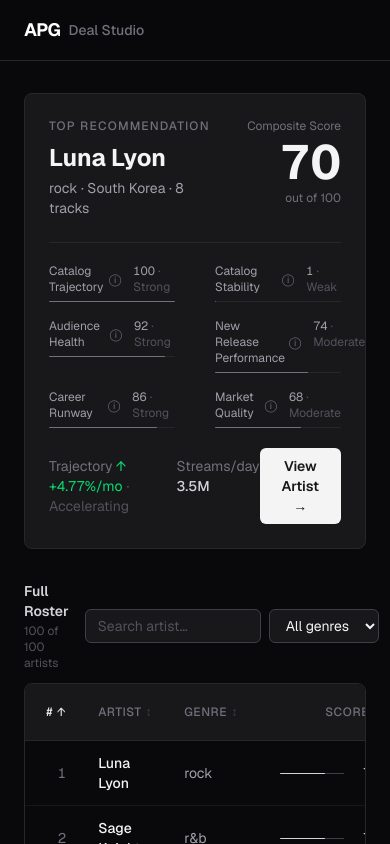
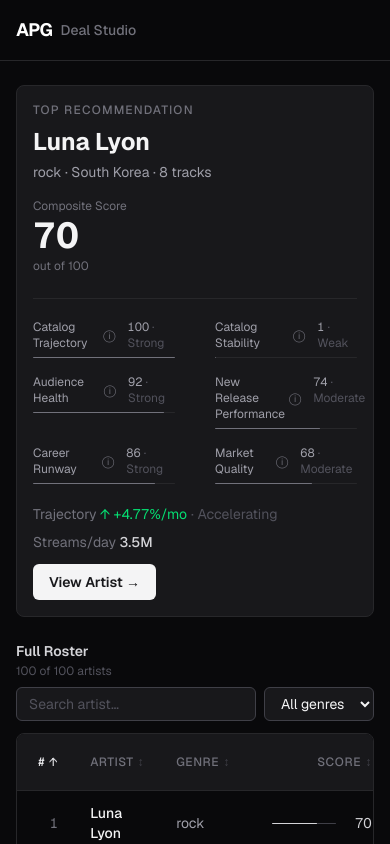
Before and after one commit to omidmelo/apg-deal-modeling-case-study, a Next.js app in the folder studio/: page / in a window 390 px wide. Shown: the top 844 px of the page. Built offline with nearby package versions, Linux system fonts and the light colour scheme.

Commit message:
Rework layouts, tooltips, and table overflow for small screens

```diff
--- a/studio/components/ArtistDetailClient.tsx
+++ b/studio/components/ArtistDetailClient.tsx
@@ -18,6 +18,7 @@ import {
 } from "recharts"
 
 import { fmtStreams, fmtTrajectory } from "@/lib/format"
+import { InfoTooltip } from "@/components/InfoTooltip"
 import type { ArtistDetail, ScoreBreakdown } from "@/types"
 
 // ─── Constants ────────────────────────────────────────────────────────────────
@@ -97,18 +98,7 @@ function ChartCard({
     <div className="rounded-lg border border-zinc-800 bg-zinc-900 p-4">
       <div className="flex items-center gap-1.5 mb-3">
         <p className="text-xs font-medium text-zinc-500 uppercase tracking-wider">{title}</p>
-        {hint && (
-          <div className="relative group">
-            <span className="text-zinc-500 hover:text-zinc-300 cursor-help text-xs leading-none select-none">
-              ⓘ
-            </span>
-            <div className="absolute bottom-full left-0 mb-2 hidden group-hover:block z-20
-                            w-60 rounded-md bg-zinc-800 border border-zinc-700
-                            px-3 py-2 text-xs text-zinc-300 leading-relaxed shadow-xl">
-              {hint}
-            </div>
-          </div>
-        )}
+        {hint && <InfoTooltip content={hint} />}
       </div>
       {children}
     </div>
@@ -183,14 +173,7 @@ function ScoreDimension({
       <div className="flex justify-between items-baseline mb-1.5">
         <span className="flex items-center gap-1 text-xs text-zinc-400">
           {label}
-          {hint && (
-            <div className="relative group">
-              <span className="text-zinc-500 hover:text-zinc-300 cursor-help text-xs leading-none select-none">ⓘ</span>
-              <div className="absolute bottom-full left-0 mb-2 hidden group-hover:block z-20 w-72 rounded-md bg-zinc-800 border border-zinc-700 px-3 py-2 text-xs text-zinc-300 leading-relaxed shadow-xl">
-                {hint}
-              </div>
-            </div>
-          )}
+          {hint && <InfoTooltip content={hint} />}
         </span>
         <span className="text-xs tabular-nums text-zinc-400">
           {score.toFixed(0)}
@@ -271,7 +254,7 @@ export function ArtistDetailClient({ artist }: { artist: ArtistDetail }) {
       : "#e4e4e7"  // zinc-200 — light enough to read on dark bg
 
   return (
-    <div className="max-w-7xl mx-auto px-6 py-8">
+    <div className="max-w-7xl mx-auto px-4 sm:px-6 py-6 sm:py-8">
 
       {/* Back link */}
       <Link
@@ -282,9 +265,9 @@ export function ArtistDetailClient({ artist }: { artist: ArtistDetail }) {
       </Link>
 
       {/* Artist header */}
-      <div className="flex items-start justify-between gap-6 mb-8">
+      <div className="flex flex-col sm:flex-row sm:items-start sm:justify-between gap-3 sm:gap-6 mb-6 sm:mb-8">
         <div>
-          <h1 className="text-3xl font-bold text-zinc-100 mb-2">{meta.artist_name}</h1>
+          <h1 className="text-2xl sm:text-3xl font-bold text-zinc-100 mb-2">{meta.artist_name}</h1>
           <div className="flex flex-wrap items-center gap-2 text-sm text-zinc-500">
             <span>{meta.genre}</span>
             <span className="text-zinc-700">·</span>
@@ -303,7 +286,7 @@ export function ArtistDetailClient({ artist }: { artist: ArtistDetail }) {
         </div>
 
         {/* Key stats */}
-        <div className="shrink-0 flex gap-6 text-right">
+        <div className="flex gap-5 sm:gap-6 sm:shrink-0 sm:text-right">
           <div>
             <p className="text-xs text-zinc-600 mb-0.5">Composite Score</p>
             <p className="text-3xl font-bold text-zinc-100 tabular-nums leading-none">
@@ -662,8 +645,8 @@ export function ArtistDetailClient({ artist }: { artist: ArtistDetail }) {
       {activeTab === "deal" && (
         <div className="grid grid-cols-1 lg:grid-cols-[320px_1fr] gap-6 items-start">
 
-          {/* Configurator — sticky within the deal section */}
-          <div className="sticky top-20 h-fit">
+          {/* Configurator — sticky on desktop, normal flow on mobile */}
+          <div className="sm:sticky sm:top-20 h-fit">
             <DealConfigurator />
           </div>
 
--- a/studio/components/DealConfigurator.tsx
+++ b/studio/components/DealConfigurator.tsx
@@ -2,6 +2,7 @@
 
 import { useState, useEffect } from "react"
 import { useDealStore, DEFAULT_PARAMS, type DealParams } from "@/store/deal"
+import { InfoTooltip } from "@/components/InfoTooltip"
 
 // ─── Shared input primitives ──────────────────────────────────────────────────
 
@@ -22,14 +23,7 @@ function LeverRow({
       {/* Label */}
       <div className="flex items-center gap-1 flex-1 min-w-0">
         <span className="text-xs text-zinc-400 truncate">{label}</span>
-        {hint && (
-          <div className="relative group shrink-0">
-            <span className="text-zinc-500 hover:text-zinc-300 cursor-help text-xs leading-none select-none">ⓘ</span>
-            <div className="absolute bottom-full left-0 mb-2 hidden group-hover:block z-30 w-64 rounded-md bg-zinc-800 border border-zinc-700 px-3 py-2 text-xs text-zinc-300 leading-relaxed shadow-xl">
-              {hint}
-            </div>
-          </div>
-        )}
+        {hint && <InfoTooltip content={hint} />}
       </div>
 
       {/* Input + unit */}
--- a/studio/components/DealResults.tsx
+++ b/studio/components/DealResults.tsx
@@ -17,6 +17,7 @@ import {
 import { runDeal }                          from "@/lib/dealEngine"
 import { useDealStore, toEngineInputs }     from "@/store/deal"
 import { fmtUsd }                           from "@/lib/format"
+import { InfoTooltip }                      from "@/components/InfoTooltip"
 import type { ArtistAnchors, ScenarioResult } from "@/types/deal"
 import type { Scenario }                    from "@/store/deal"
 
@@ -66,11 +67,11 @@ function KpiCard({
     : "text-zinc-100"
 
   return (
-    <div className="rounded-lg border border-zinc-800 bg-zinc-900 px-4 py-3 flex-1 min-w-[120px]">
+    <div className="rounded-lg border border-zinc-800 bg-zinc-900 px-3 py-3 sm:px-4">
       <p className="text-[10px] font-medium text-zinc-600 uppercase tracking-wider mb-1.5">
         {label}
       </p>
-      <p className={`text-xl font-bold tabular-nums leading-none ${valueColor}`}>
+      <p className={`text-lg sm:text-xl font-bold tabular-nums leading-none ${valueColor}`}>
         {value}
       </p>
       {sub && <p className="text-[10px] text-zinc-600 mt-1">{sub}</p>}
@@ -127,16 +128,7 @@ function ChartCard({
     <div className="rounded-lg border border-zinc-800 bg-zinc-900 p-4">
       <div className="flex items-center gap-1.5 mb-3">
         <p className="text-xs font-medium text-zinc-500 uppercase tracking-wider">{title}</p>
-        {hint && (
-          <div className="relative group">
-            <span className="text-zinc-500 hover:text-zinc-300 cursor-help text-xs leading-none select-none">
-              ⓘ
-            </span>
-            <div className="absolute bottom-full left-0 mb-2 hidden group-hover:block z-20 w-64 rounded-md bg-zinc-800 border border-zinc-700 px-3 py-2 text-xs text-zinc-300 leading-relaxed shadow-xl">
-              {hint}
-            </div>
-          </div>
-        )}
+        {hint && <InfoTooltip content={hint} />}
       </div>
       {children}
     </div>
@@ -253,7 +245,7 @@ export function DealResults({ anchors }: { anchors: ArtistAnchors }) {
     <div className="mt-10 space-y-5">
 
       {/* Divider + header */}
-      <div className="border-t border-zinc-800 pt-8 flex items-start justify-between gap-4 flex-wrap">
+      <div className="border-t border-zinc-800 pt-6 sm:pt-8 flex items-start justify-between gap-4 flex-wrap">
         <div>
           <h2 className="text-sm font-semibold text-zinc-300">Deal Projection</h2>
           <p className="text-xs text-zinc-600 mt-0.5">
@@ -264,7 +256,7 @@ export function DealResults({ anchors }: { anchors: ArtistAnchors }) {
       </div>
 
       {/* KPI row */}
-      <div className="flex gap-3 flex-wrap">
+      <div className="grid grid-cols-2 sm:grid-cols-3 lg:grid-cols-5 gap-3">
         <KpiCard
           label="Break-even"
           value={fmtMonth(active.breakEvenMonth)}
--- a/studio/components/Header.tsx
+++ b/studio/components/Header.tsx
@@ -3,7 +3,7 @@ import Link from "next/link"
 export function Header() {
   return (
     <header className="border-b border-zinc-800 bg-zinc-950/80 backdrop-blur sticky top-0 z-50">
-      <div className="max-w-7xl mx-auto px-6 py-4 flex items-center justify-between">
+      <div className="max-w-7xl mx-auto px-4 sm:px-6 py-4 flex items-center justify-between">
         <Link href="/" className="flex items-center gap-2 hover:opacity-80 transition-opacity">
           <span className="text-white font-bold text-lg tracking-tight">APG</span>
           <span className="text-zinc-500 text-sm font-medium">Deal Studio</span>
--- /dev/null
+++ b/studio/components/InfoTooltip.tsx
@@ -0,0 +1,48 @@
+"use client"
+
+import { useState, useRef, useEffect } from "react"
+
+/**
+ * Tap/click to toggle on touch devices; hover on desktop.
+ * Closes when tapping/clicking outside.
+ */
+export function InfoTooltip({ content }: { content: string }) {
+  const [open, setOpen] = useState(false)
+  const ref = useRef<HTMLDivElement>(null)
+
+  // Close on outside tap/click
+  useEffect(() => {
+    if (!open) return
+    function handle(e: MouseEvent | TouchEvent) {
+      if (ref.current && !ref.current.contains(e.target as Node)) {
+        setOpen(false)
+      }
+    }
+    document.addEventListener("mousedown", handle)
+    document.addEventListener("touchstart", handle)
+    return () => {
+      document.removeEventListener("mousedown", handle)
+      document.removeEventListener("touchstart", handle)
+    }
+  }, [open])
+
+  return (
+    <div className="relative shrink-0" ref={ref}>
+      <button
+        type="button"
+        onClick={() => setOpen((o) => !o)}
+        onMouseEnter={() => setOpen(true)}
+        onMouseLeave={() => setOpen(false)}
+        className="text-zinc-500 hover:text-zinc-300 cursor-help text-xs leading-none select-none p-1 -m-1"
+        aria-label="More information"
+      >
+        ⓘ
+      </button>
+      {open && (
+        <div className="absolute bottom-full left-0 mb-2 z-30 w-56 max-w-[calc(100vw-3rem)] rounded-md bg-zinc-800 border border-zinc-700 px-3 py-2 text-xs text-zinc-300 leading-relaxed shadow-xl pointer-events-none">
+          {content}
+        </div>
+      )}
+    </div>
+  )
+}
--- a/studio/components/RosterClient.tsx
+++ b/studio/components/RosterClient.tsx
@@ -4,6 +4,7 @@ import { useMemo, useState } from "react"
 import { useRouter } from "next/navigation"
 
 import { fmtStreams, fmtTrajectory } from "@/lib/format"
+import { InfoTooltip } from "@/components/InfoTooltip"
 import type { RosterArtist, ScoreBreakdown } from "@/types"
 
 // ─── Types ────────────────────────────────────────────────────────────────────
@@ -91,8 +92,8 @@ function TopRecommendationCard({ artist }: { artist: RosterArtist }) {
   const router = useRouter()
 
   return (
-    <div className="rounded-lg border border-zinc-800 bg-zinc-900 p-6 mb-8">
-      <div className="flex items-start justify-between gap-6">
+    <div className="rounded-lg border border-zinc-800 bg-zinc-900 p-4 sm:p-6 mb-6 sm:mb-8">
+      <div className="flex flex-col sm:flex-row sm:items-start sm:justify-between gap-4 sm:gap-6">
 
         {/* Left: identity */}
         <div className="min-w-0">
@@ -106,9 +107,9 @@ function TopRecommendationCard({ artist }: { artist: RosterArtist }) {
         </div>
 
         {/* Right: composite score */}
-        <div className="text-right shrink-0">
+        <div className="sm:text-right sm:shrink-0">
           <p className="text-xs text-zinc-500 mb-1">Composite Score</p>
-          <p className="text-5xl font-bold text-zinc-100 tabular-nums leading-none">
+          <p className="text-4xl sm:text-5xl font-bold text-zinc-100 tabular-nums leading-none">
             {artist.composite_score.toFixed(0)}
           </p>
           <p className="text-xs text-zinc-500 mt-1">out of 100</p>
@@ -126,12 +127,7 @@ function TopRecommendationCard({ artist }: { artist: RosterArtist }) {
               <div className="flex justify-between items-baseline mb-1.5">
                 <span className="flex items-center gap-1 text-xs text-zinc-400">
                   {SCORE_DIMENSION_LABELS[key]}
-                  <div className="relative group">
-                    <span className="text-zinc-500 hover:text-zinc-300 cursor-help text-xs leading-none select-none">ⓘ</span>
-                    <div className="absolute bottom-full left-0 mb-2 hidden group-hover:block z-20 w-72 rounded-md bg-zinc-800 border border-zinc-700 px-3 py-2 text-xs text-zinc-300 leading-relaxed shadow-xl">
-                      {hint}
-                    </div>
-                  </div>
+                  <InfoTooltip content={hint} />
                 </span>
                 <span className="text-xs text-zinc-400 tabular-nums ml-3">
                   {val.toFixed(0)}
@@ -147,8 +143,8 @@ function TopRecommendationCard({ artist }: { artist: RosterArtist }) {
       </div>
 
       {/* Footer */}
-      <div className="mt-5 flex items-center justify-between">
-        <div className="flex gap-6 text-sm text-zinc-500">
+      <div className="mt-5 flex flex-col sm:flex-row sm:items-center sm:justify-between gap-3">
+        <div className="flex flex-col sm:flex-row gap-2 sm:gap-6 text-sm text-zinc-500">
           <span>
             Trajectory <TrajectoryCell pct={artist.catalog_trajectory_pct} />
             <span className="text-zinc-600 ml-1">· {artist.trajectory_label}</span>
@@ -163,7 +159,7 @@ function TopRecommendationCard({ artist }: { artist: RosterArtist }) {
 
         <button
           onClick={() => router.push(`/artist/${artist.artist_id}`)}
-          className="px-4 py-2 rounded-md bg-zinc-100 text-zinc-900 text-sm font-semibold hover:bg-white transition-colors"
+          className="px-4 py-2 rounded-md bg-zinc-100 text-zinc-900 text-sm font-semibold hover:bg-white transition-colors self-start sm:self-auto"
         >
           View Artist →
         </button>
@@ -217,12 +213,12 @@ export function RosterClient({ artists }: { artists: RosterArtist[] }) {
   }
 
   return (
-    <div className="max-w-7xl mx-auto px-6 py-8">
+    <div className="max-w-7xl mx-auto px-4 sm:px-6 py-6 sm:py-8">
 
       <TopRecommendationCard artist={artists[0]} />
 
       {/* Controls */}
-      <div className="flex items-center justify-between mb-3 gap-4">
+      <div className="flex flex-col sm:flex-row sm:items-center sm:justify-between mb-3 gap-2 sm:gap-4">
         <div>
           <h2 className="text-sm font-semibold text-zinc-300">Full Roster</h2>
           <p className="text-xs text-zinc-600 mt-0.5">{filtered.length} of {artists.length} artists</p>
@@ -233,12 +229,12 @@ export function RosterClient({ artists }: { artists: RosterArtist[] }) {
             placeholder="Search artist…"
             value={search}
             onChange={(e) => setSearch(e.target.value)}
-            className="w-44 px-3 py-1.5 rounded-md bg-zinc-900 border border-zinc-700 text-sm text-zinc-100 placeholder:text-zinc-600 focus:outline-none focus:border-zinc-500 transition-colors"
+            className="flex-1 sm:w-44 min-w-0 px-3 py-1.5 rounded-md bg-zinc-900 border border-zinc-700 text-sm text-zinc-100 placeholder:text-zinc-600 focus:outline-none focus:border-zinc-500 transition-colors"
           />
           <select
             value={genreFilter}
             onChange={(e) => setGenreFilter(e.target.value)}
-            className="px-3 py-1.5 rounded-md bg-zinc-900 border border-zinc-700 text-sm text-zinc-100 focus:outline-none focus:border-zinc-500 transition-colors"
+            className="shrink-0 px-3 py-1.5 rounded-md bg-zinc-900 border border-zinc-700 text-sm text-zinc-100 focus:outline-none focus:border-zinc-500 transition-colors"
           >
             {genres.map((g) => (
               <option key={g} value={g}>{g === "all" ? "All genres" : g}</option>
@@ -249,6 +245,7 @@ export function RosterClient({ artists }: { artists: RosterArtist[] }) {
 
       {/* Table */}
       <div className="rounded-lg border border-zinc-800 overflow-hidden">
+        <div className="overflow-x-auto">
         <table className="w-full text-sm border-collapse">
           <thead>
             <tr className="bg-zinc-900 border-b border-zinc-800">
@@ -312,6 +309,7 @@ export function RosterClient({ artists }: { artists: RosterArtist[] }) {
             ))}
           </tbody>
         </table>
+        </div>
       </div>
     </div>
   )
```
